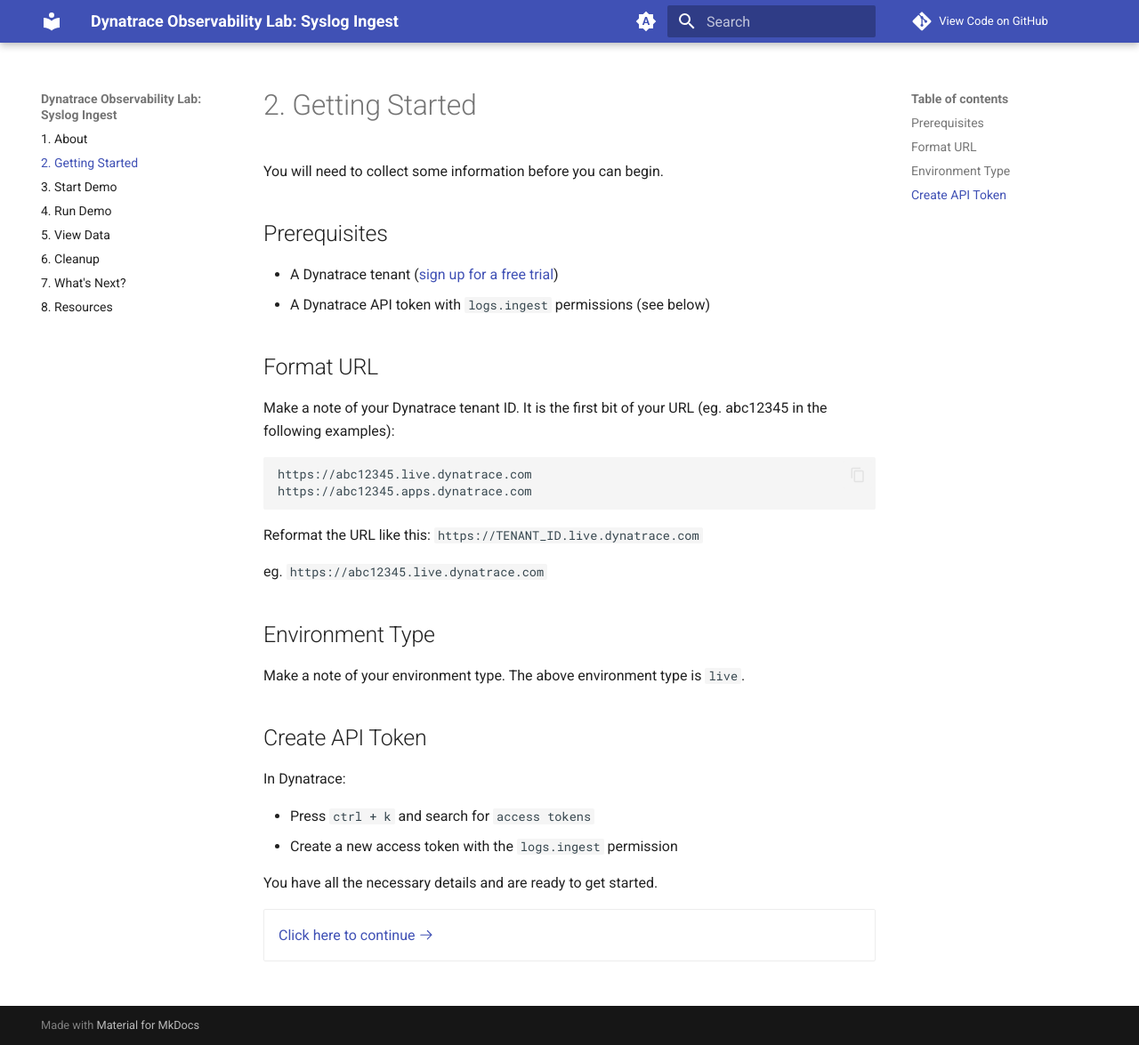
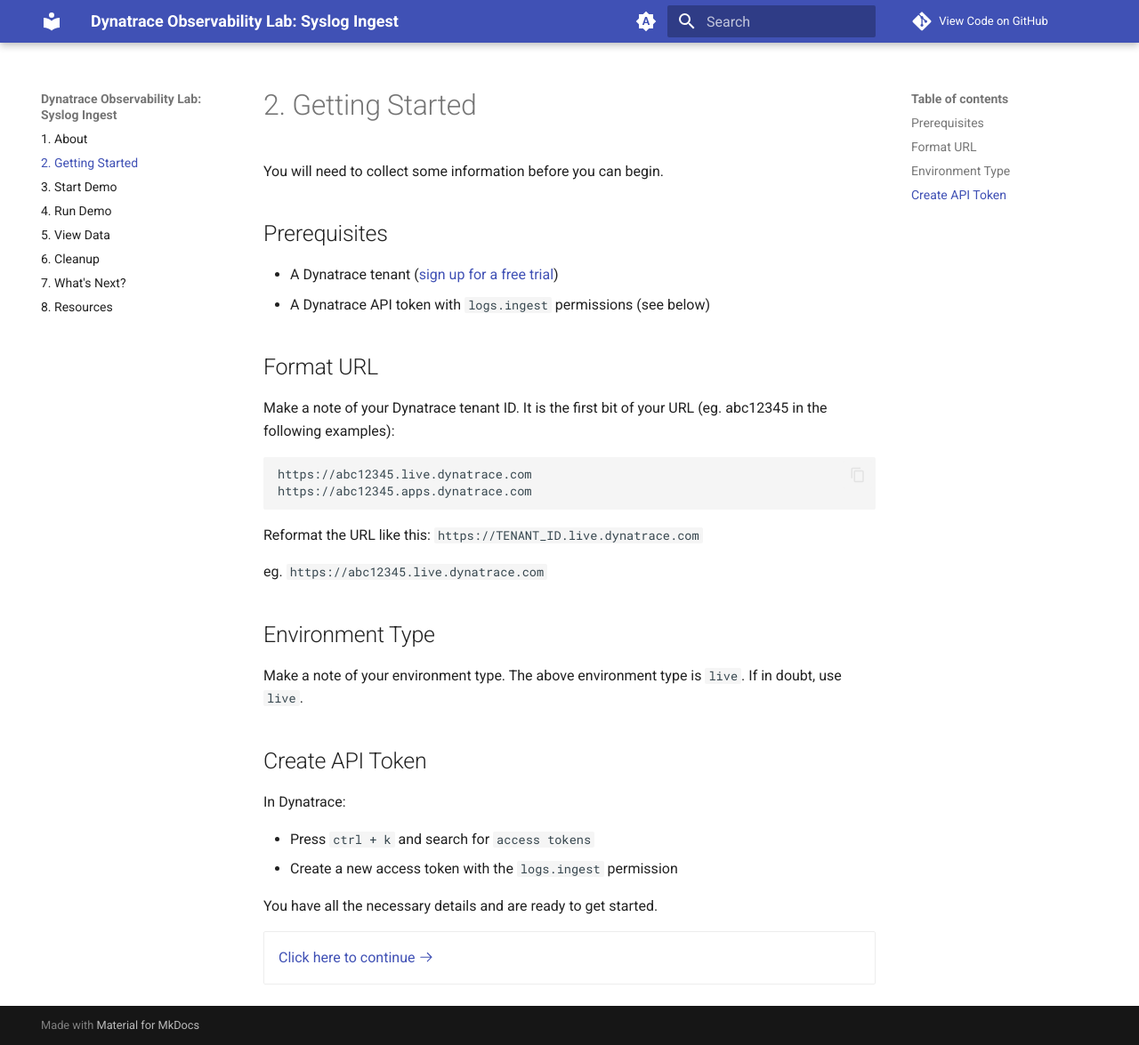
Before and after one commit to agardnerIT/obslab-syslog, an MkDocs documentation site: the page built from docs/getting-started.md, in a window 1280 px wide and 1175 px high. Shown: the whole window at 89% size. Built offline with MkDocs 1.6.1 and Material for MkDocs 9.7.7, drawn with Linux system fonts in a browser that asks for light colours; comment, search, counter and statistics services are not loaded.

Commit message:
update docs

```diff
--- a/docs/getting-started.md
+++ b/docs/getting-started.md
@@ -21,7 +21,7 @@
 
 ## Environment Type
 
-Make a note of your environment type. The above environment type is `live`.
+Make a note of your environment type. The above environment type is `live`. If in doubt, use `live`.
 
 ## Create API Token
 In Dynatrace:
```
